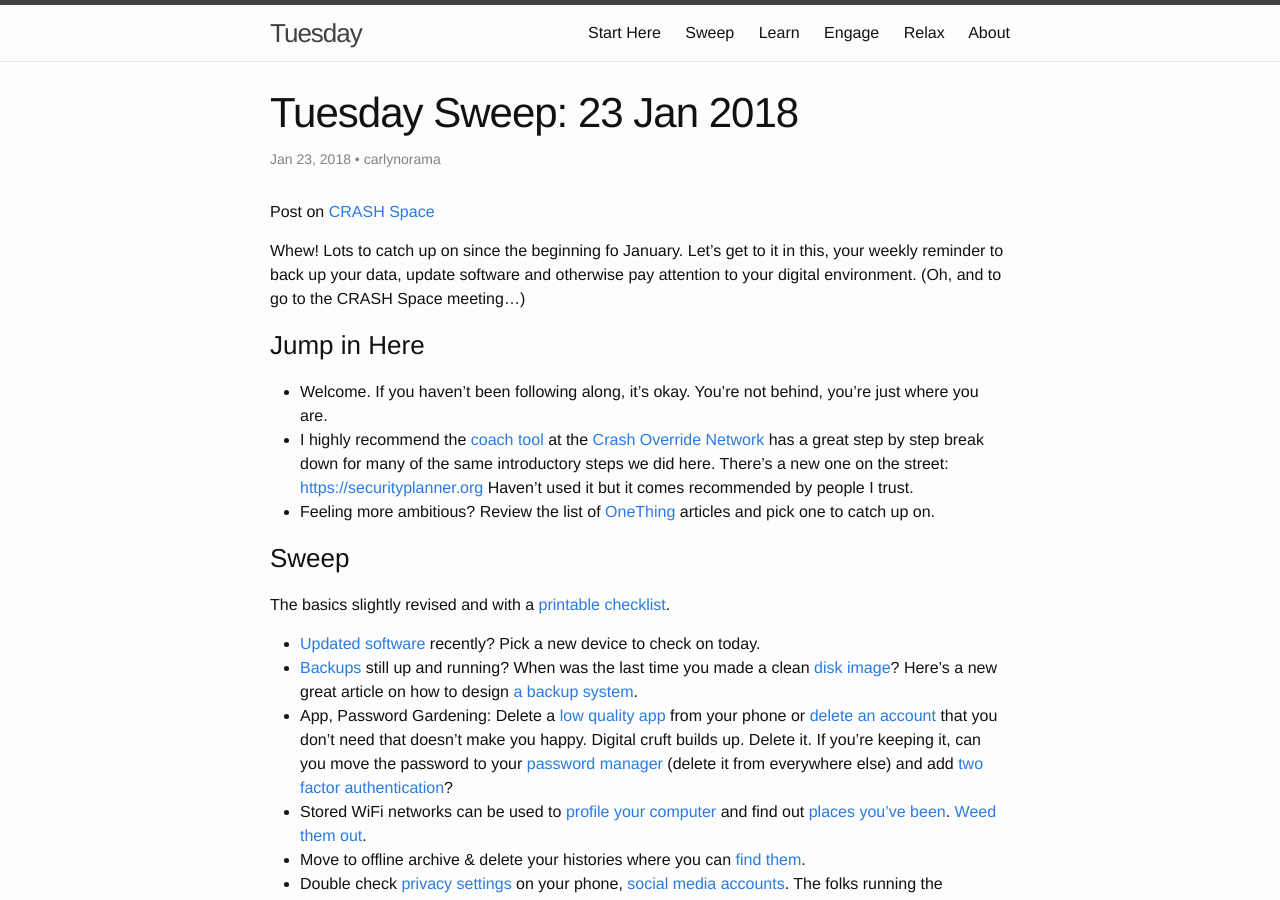
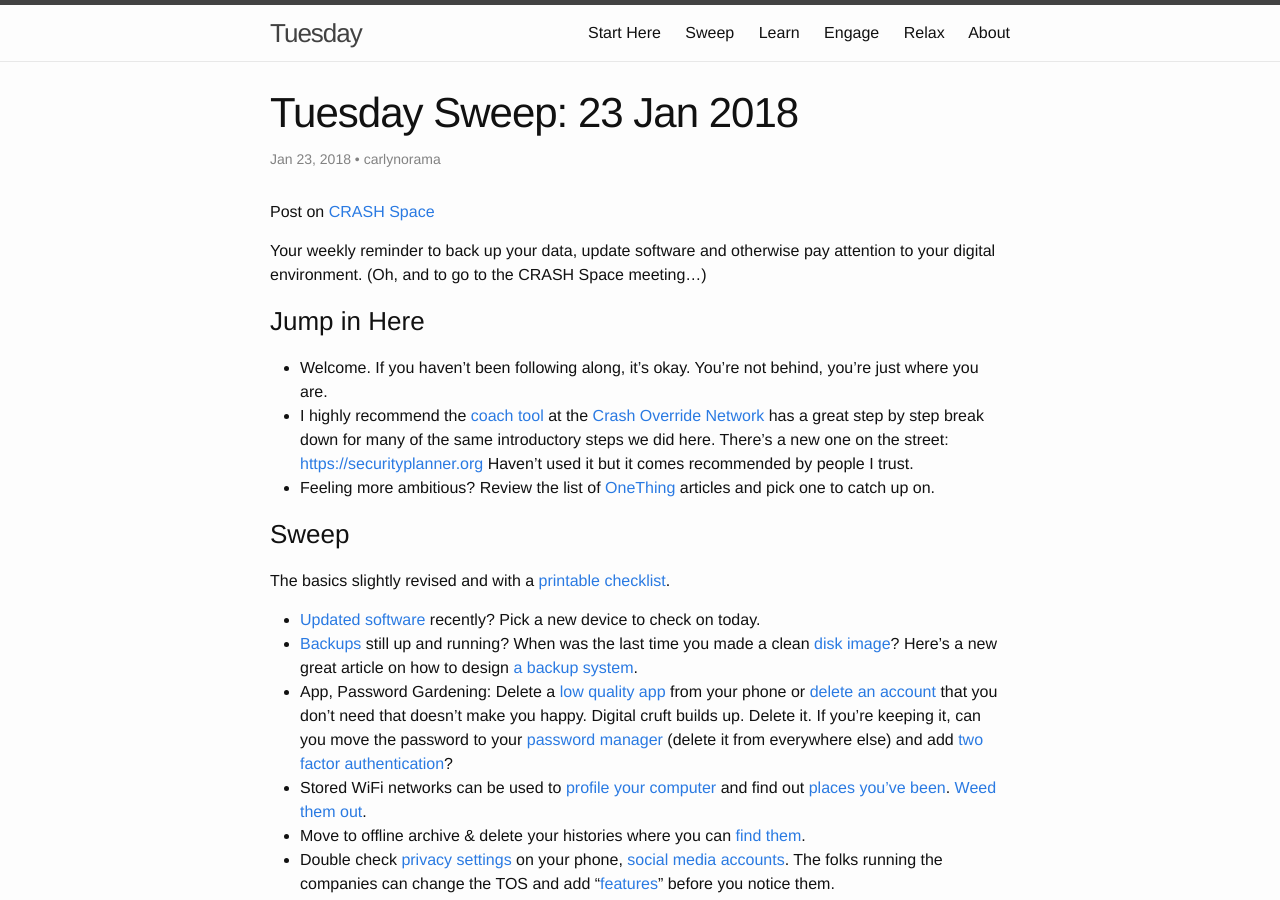
Before and after one commit to CRASHSpace/tuesday, a Jekyll site: the page built from _posts/2018-01-23-tuesday-sweep.md, in a window 1280 px wide and 900 px high. Built offline with Jekyll 4.4.1, drawn with Linux system fonts in a browser that asks for light colours.

Commit message:
remove text from previous week

```diff
--- a/_posts/2018-01-23-tuesday-sweep.md
+++ b/_posts/2018-01-23-tuesday-sweep.md
@@ -8,7 +8,7 @@ categories: tuesdaysweep
 
 Post on [CRASH Space](https://blog.crashspace.org/2018/01/tuesday-sweep-23-january-2018/)
 
-Whew! Lots to catch up on since the beginning fo January. Let’s get to it in this, your weekly reminder to back up your data, update software and otherwise pay attention to your digital environment. (Oh, and to go to the CRASH Space meeting…)
+Your weekly reminder to back up your data, update software and otherwise pay attention to your digital environment. (Oh, and to go to the CRASH Space meeting…)
 
 ### Jump in Here
 
```
